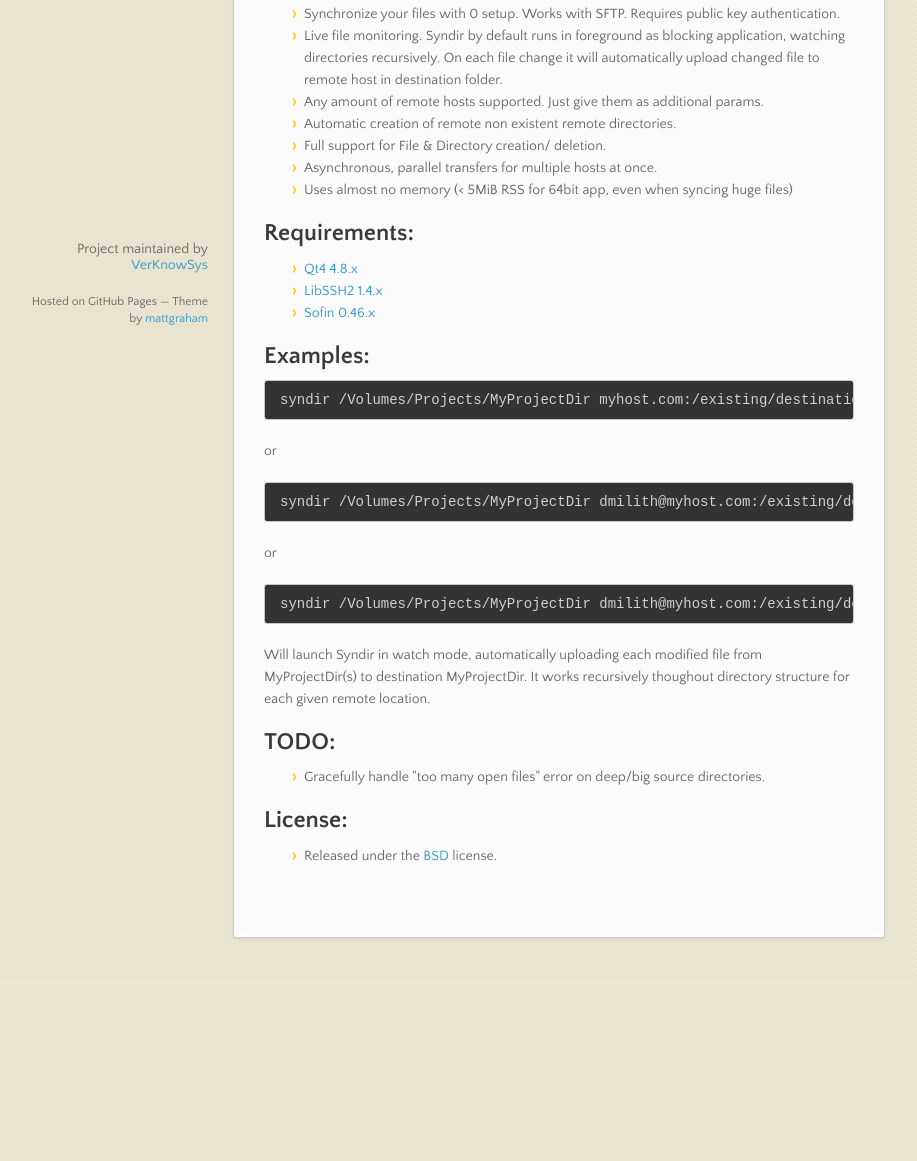
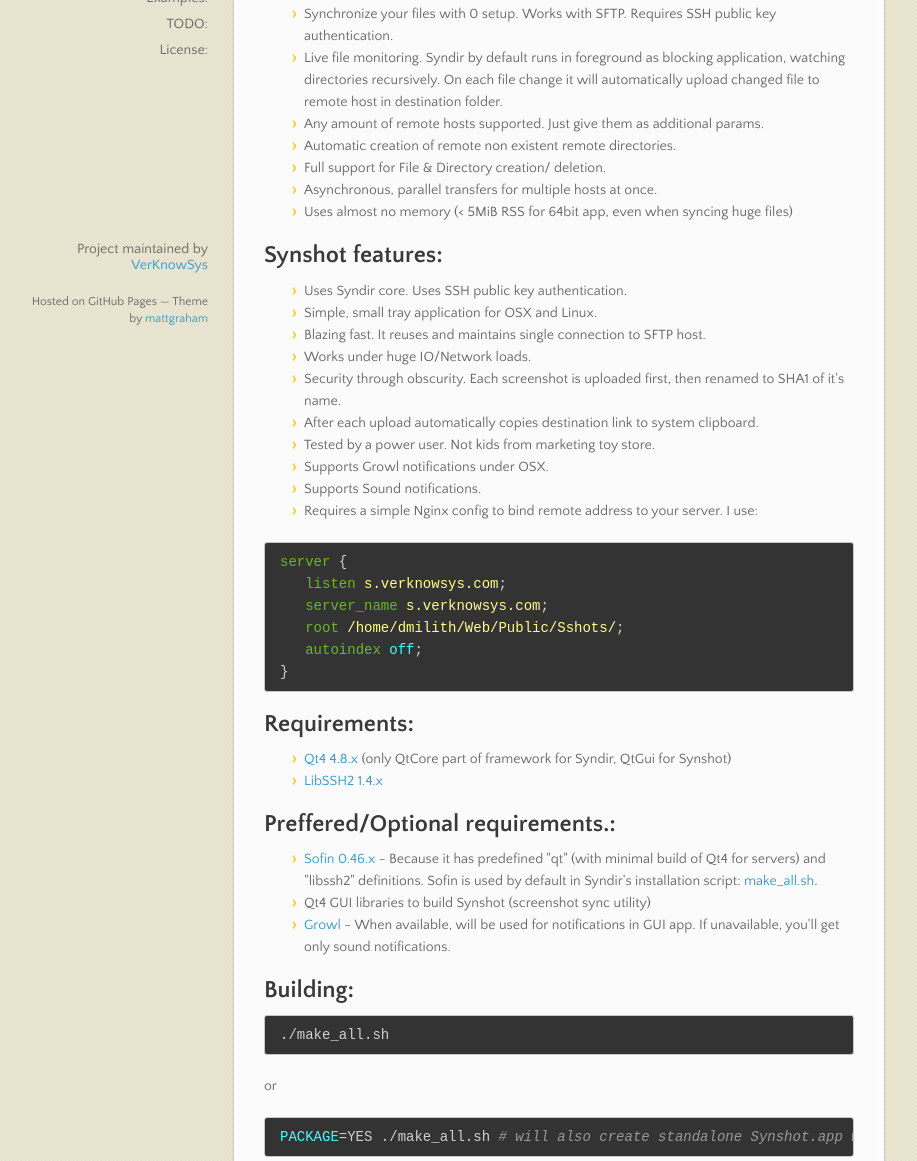
Before and after one commit to VerKnowSys/Syndir, a plain HTML site: page index.html in a window 1280 px wide. Shown: the part 433-1594 px from the top of the page, without its empty margins (82-999 px from the left). Before the commit the page ends 1411 px from the top, so only its background shows below. Drawn offline with nearby package versions, Linux system fonts and the light colour scheme.

Commit message:
Create gh-pages branch via GitHub

```diff
--- a/index.html
+++ b/index.html
@@ -3,7 +3,7 @@
   <head>
     <meta charset="utf-8">
     <meta http-equiv="X-UA-Compatible" content="chrome=1">
-    <title>Syndir by VerKnowSys</title>
+    <title>Syndir + Synshot by VerKnowSys</title>
     <link rel="stylesheet" href="stylesheets/styles.css">
     <link rel="stylesheet" href="stylesheets/pygment_trac.css">
     <script src="https://ajax.googleapis.com/ajax/libs/jquery/1.7.1/jquery.min.js"></script>
@@ -17,8 +17,8 @@
   <body>
 
       <header>
-        <h1>Syndir</h1>
-        <p>Syndir - SCP/SFTP file synchronization utility.</p>
+        <h1>Syndir + Synshot</h1>
+        <p>SCP/SFTP file synchronization utility  +  Screenshot GUI utility for power users.</p>
       </header>
 
       <div id="banner">
@@ -47,23 +47,62 @@
 
 <ul>
 <li>Michał (tallica) Lipski</li>
-</ul><h2>Features:</h2>
+</ul><h2>Syndir features:</h2>
 
 <ul>
-<li>Synchronize your files with 0 setup. Works with SFTP. Requires public key authentication.</li>
+<li>Synchronize your files with 0 setup. Works with SFTP. Requires SSH public key authentication.</li>
 <li>Live file monitoring. Syndir by default runs in foreground as blocking application, watching directories recursively. On each file change it will automatically upload changed file to remote host in destination folder.</li>
 <li>Any amount of remote hosts supported. Just give them as additional params.</li>
 <li>Automatic creation of remote non existent remote directories.</li>
 <li>Full support for File &amp; Directory creation/ deletion.</li>
 <li>Asynchronous, parallel transfers for multiple hosts at once.</li>
 <li>Uses almost no memory (&lt; 5MiB RSS for 64bit app, even when syncing huge files)</li>
-</ul><h2>Requirements:</h2>
+</ul><h2>Synshot features:</h2>
 
 <ul>
-<li><a href="http://qt-project.org/downloads">Qt4 4.8.x</a></li>
+<li>Uses Syndir core. Uses SSH public key authentication.</li>
+<li>Simple, small tray application for OSX and Linux.</li>
+<li>Blazing fast. It reuses and maintains single connection to SFTP host.</li>
+<li>Works under huge IO/Network loads.</li>
+<li>Security through obscurity. Each screenshot is uploaded first, then renamed to SHA1 of it's name.</li>
+<li>After each upload automatically copies destination link to system clipboard.</li>
+<li>Tested by a power user. Not kids from marketing toy store.</li>
+<li>Supports Growl notifications under OSX.</li>
+<li>Supports Sound notifications.</li>
+<li>Requires a simple Nginx config to bind remote address to your server. I use:</li>
+</ul><div class="highlight"><pre><span class="k">server</span> <span class="p">{</span>
+   <span class="kn">listen</span> <span class="s">s.verknowsys.com</span><span class="p">;</span>
+   <span class="kn">server_name</span> <span class="s">s.verknowsys.com</span><span class="p">;</span>
+   <span class="kn">root</span> <span class="s">/home/dmilith/Web/Public/Sshots/</span><span class="p">;</span>
+   <span class="kn">autoindex</span> <span class="no">off</span><span class="p">;</span>
+<span class="p">}</span>
+</pre></div>
+
+<h2>Requirements:</h2>
+
+<ul>
+<li>
+<a href="http://qt-project.org/downloads">Qt4 4.8.x</a> (only QtCore part of framework for Syndir, QtGui for Synshot)</li>
 <li><a href="http://www.libssh2.org">LibSSH2 1.4.x</a></li>
-<li><a href="http://verknowsys.github.com/sofin/">Sofin 0.46.x</a></li>
-</ul><h2>Examples:</h2>
+</ul><h2>Preffered/Optional requirements.:</h2>
+
+<ul>
+<li>
+<a href="http://verknowsys.github.com/sofin/">Sofin 0.46.x</a> - Because it has predefined "qt" (with minimal build of Qt4 for servers) and "libssh2" definitions. Sofin is used by default in Syndir's installation script: <a href="https://github.com/VerKnowSys/Syndir/blob/master/make_all.sh">make_all.sh</a>.</li>
+<li>Qt4 GUI libraries to build Synshot (screenshot sync utility)</li>
+<li>
+<a href="http://growl.info">Growl</a> - When available, will be used for notifications in GUI app. If unavailable, you'll get only sound notifications.</li>
+</ul><h2>Building:</h2>
+
+<div class="highlight"><pre>./make_all.sh
+</pre></div>
+
+<p>or</p>
+
+<div class="highlight"><pre><span class="nv">PACKAGE</span><span class="o">=</span>YES ./make_all.sh <span class="c"># will also create standalone Synshot.app with all requirements bundled.</span>
+</pre></div>
+
+<h2>Examples:</h2>
 
 <div class="highlight"><pre>syndir /Volumes/Projects/MyProjectDir myhost.com:/existing/destination/MyProjectDir
 </pre></div>
```
Also changed, not shown: params.json (+1 -1 lines).
